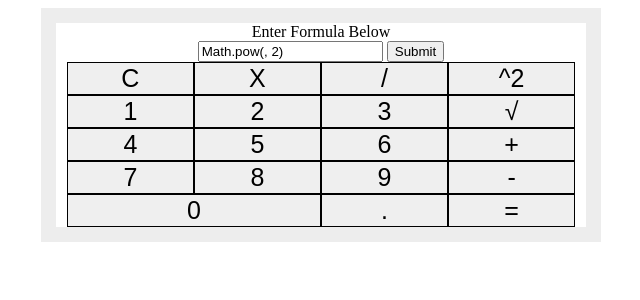
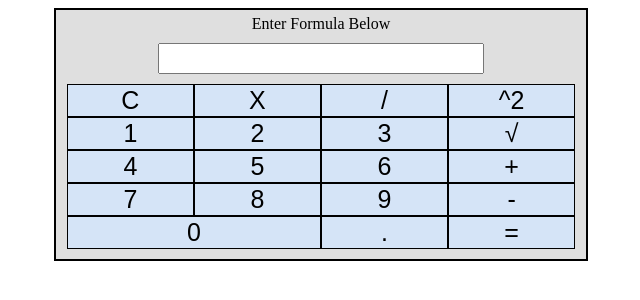
Before and after one commit to GrantPSpencer/SimpleCalculator, a plain HTML site: page calculator.html in a window 1280 px wide. Both pictures are taken after a click on the button "^2". Shown: the whole page, without its empty margins (319-959 px from the left). Drawn offline with Linux system fonts and the light colour scheme.

Commit message:
Couple touches

```diff
--- a/calculator.html
+++ b/calculator.html
@@ -9,10 +9,9 @@
 </head>
 <body>
     <div id='calculator'>
-        <div id='result'>Enter Formula Below</div>
+        <div class ='text'>Enter Formula Below</div>
         <form id='form'>
             <input id='formula'type="text">
-            <input type="submit">
         </form>
         <div id='buttonscontainer'>
             <button class='buttons' value='clear' id='clear'>C</button>
@@ -40,13 +39,6 @@
         </div>
     </div>
 
-    <!--c x / ^2
-        1 2 3 -
-        4 5 6 +
-        7 8 9 =
-        0 0 . =  -->
-
-
     <script src='script.js'></script>
 </body>
 </html>
--- a/script.js
+++ b/script.js
@@ -51,11 +51,17 @@ function calculate() {
 
     // let value = Math.round((eval(formula.value) + Number.EPSILON) * 100) / 100;
 
-    let value = eval(formula.value);
+    try {
+        let value = eval(formula.value);
+        if (!value) {
+            return false;
+        } else {
+            formula.value = value;
+        }
 
-    if (!value) {
-        return false;
-    } else {
-        formula.value = value;
+    } catch(error) {
+        formula.value = '';
+        alert('Please enter valid formula');
     }
-}
+
+};
--- a/styles.css
+++ b/styles.css
@@ -5,7 +5,9 @@ body {
 #calculator {
     display: inline-block;
     text-align: center;
-    border: 15px solid rgba(220,220,220, 0.5);
+    /* border: 15px solid rgba(220,220,220, 0.5); */
+    border: 2px solid black;
+    background-color: rgba(128,128,128, 0.25);
 }
 
 #buttonscontainer {
@@ -13,14 +15,27 @@ body {
     align-items: flex-start;
     flex-wrap: wrap;
     justify-content: center;
+    margin-bottom: 10px;
 }
 .buttons {
     font-size: 25px;
     flex-shrink: 0;
     flex-basis: 23.95%;
     border: 1px solid black;
+    background-color: rgba(210, 230, 255, 0.75);
 }
 
 #zero {
     flex-basis: 47.9%;
 }
+
+#form > input {
+    width: 60%;
+    height: 25px;
+    margin-bottom: 10px;
+    margin-top: 10px;
+}
+
+.text {
+    padding-top: 5px;
+}
```
